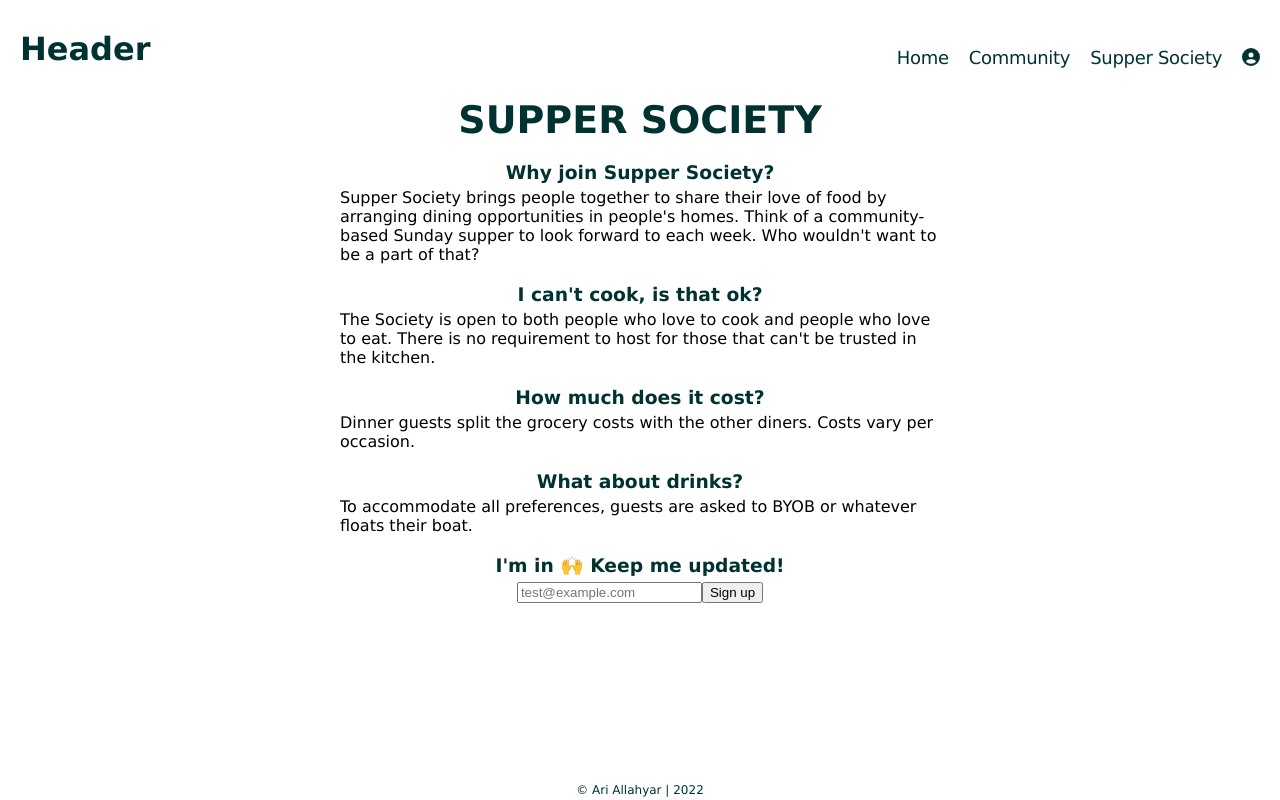
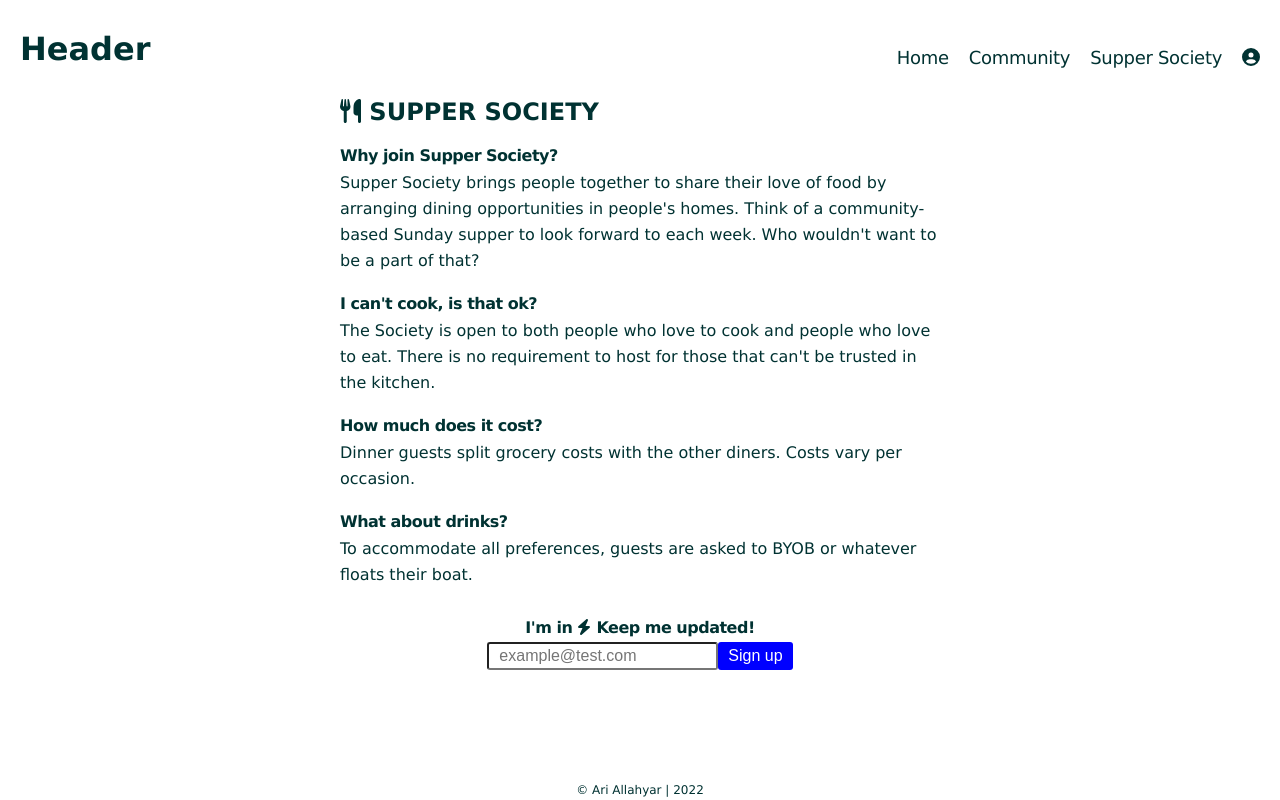
Before and after one commit to ariallahyar/final-front, a React (Create React App) app: page /society in a window 1280 px wide. Built offline with nearby package versions, Linux system fonts and the light colour scheme.

Commit message:
Supper Society styling

```diff
--- a/src/assets/icons.js
+++ b/src/assets/icons.js
@@ -1,7 +1,18 @@
 import { FontAwesomeIcon } from "@fortawesome/react-fontawesome";
-import { faLocationDot, faHome, faCircleUser, faUser } from "@fortawesome/free-solid-svg-icons";
+import {
+  faLocationDot,
+  faHome,
+  faCircleUser,
+  faUser,
+  faRocket,
+  faUtensils,
+	faBolt,
+} from "@fortawesome/free-solid-svg-icons";
 
 export const addressIcon = <FontAwesomeIcon icon={faLocationDot} />;
 export const websiteIcon = <FontAwesomeIcon icon={faHome} />;
 export const profileCircleIcon = <FontAwesomeIcon icon={faCircleUser} />;
 export const profileIcon = <FontAwesomeIcon icon={faUser} />;
+export const awardIcon = <FontAwesomeIcon icon={faRocket} />;
+export const utensilsIcon = <FontAwesomeIcon icon={faUtensils} />;
+export const boltIcon = <FontAwesomeIcon icon={faBolt} />;
--- a/src/components/CommunityPage.js
+++ b/src/components/CommunityPage.js
@@ -1,8 +1,8 @@
 import React, { useEffect, useState } from "react";
 import Recommend from "./Recommend";
-import styled from "styled-components";
 import Login from "./Login";
 import { getRecommendations } from "../api/recommendations";
+import styled from "styled-components";
 
 const Container = styled.div`
   display: grid;
--- a/src/components/Layout.js
+++ b/src/components/Layout.js
@@ -28,6 +28,7 @@ const Footer = styled.footer`
   width: 100%;
   height: 20px;
   color: rgb(0, 50, 50);
+  background-color: white;
   display: flex;
   justify-content: center;
   align-items: center;
--- a/src/components/Login.js
+++ b/src/components/Login.js
@@ -1,6 +1,6 @@
 import React, { useState } from "react";
+import { createAccount, login } from "../api/user-auth";
 import styled from "styled-components";
-import { createAccount, login } from "../api/user-auth";
 
 const Form = styled.form`
   display: flex;
--- a/src/components/Recommend.js
+++ b/src/components/Recommend.js
@@ -1,7 +1,7 @@
 import React, { useState } from "react";
-import styled from "styled-components";
 import Login from "./Login";
 import { sendRecommendation } from "../api/recommendations";
+import styled from "styled-components";
 
 const Form = styled.form`
   display: flex;
@@ -16,7 +16,7 @@ const Recommend = ({ setRecommendations }) => {
   const [website, setWebsite] = useState("");
 
   const token = localStorage.getItem("Token");
-  const user_id = "1234"; // user_id needs to be stored as well?
+  const user_id = localStorage.getItem("ID");
 
   const resetForm = () => {
     setNameOfPlace("");
--- a/src/components/SupperSocietyPage.js
+++ b/src/components/SupperSocietyPage.js
@@ -1,37 +1,75 @@
-import React from "react";
+import React, { useState } from "react";
 import styled from "styled-components";
+import { utensilsIcon, boltIcon, awardIcon } from "../assets/icons";
 
 const Section = styled.section`
   * {
     margin: 0;
-  }
-
-  h2 {
-    font-size: 38px;
-    margin-top: 20px;
-    text-transform: uppercase;
     color: rgb(0, 50, 50);
   }
 
   display: grid;
-  justify-items: center;
   grid-template-columns: 1fr;
-  width: 600px;
+  max-width: 600px;
   margin: 0 auto;
 
+  h2 {
+    margin-top: 20px;
+    text-transform: uppercase;
+  }
+
   h3 {
-    color: rgb(0, 50, 50);
+    font-size: 16px;
+    letter-spacing: -0.5px;
     margin: 20px 0 5px 0;
   }
 
   p {
+    line-height: 26px;
+  }
+
+  input {
+    font-size: 16px;
+    border-radius: 3px;
+    padding: 3px 10px;
+    font-size: 16px;
+  }
+
+  form {
+    margin: 10px 0 20px 0;
+    display: flex;
+    flex-direction: column;
+    align-items: center;
+  }
+
+  button {
+    color: white;
+    background-color: blue;
+    padding: 5px 10px;
+    font-size: 16px;
+    border: none;
+    border-radius: 3px;
   }
 `;
 
+const ThankYou = styled.div`
+  margin: 10px 0 20px 0;
+  display: flex;
+  flex-direction: column;
+  align-items: center;
+`;
+
 const SupperSocietyPage = () => {
+  const [didSubmit, setDidSubmit] = useState(false);
+
+  const handleOnSubmit = (event) => {
+    event.preventDefault();
+    setDidSubmit(!didSubmit);
+  };
+
   return (
     <Section>
-      <h2>Supper Society</h2>
+      <h2>{utensilsIcon} Supper Society</h2>
       <h3>Why join Supper Society?</h3>
       <p>
         Supper Society brings people together to share their love of food by arranging dining
@@ -44,14 +82,22 @@ const SupperSocietyPage = () => {
         requirement to host for those that can't be trusted in the kitchen.
       </p>
       <h3>How much does it cost?</h3>
-      <p>Dinner guests split the grocery costs with the other diners. Costs vary per occasion.</p>
+      <p>Dinner guests split grocery costs with the other diners. Costs vary per occasion.</p>
       <h3>What about drinks?</h3>
       <p>To accommodate all preferences, guests are asked to BYOB or whatever floats their boat.</p>
-      <h3>I'm in 🙌 Keep me updated!</h3>
-      <form>
-        <input id={"signup"} type="email" placeholder="test@example.com" required />
-        <button type="submit">Sign up</button>
-      </form>
+      {didSubmit ? (
+        <ThankYou>
+          <h3>Thanks for signing up {awardIcon} Stay tuned!</h3>
+        </ThankYou>
+      ) : (
+        <form onSubmit={handleOnSubmit}>
+          <h3>I'm in {boltIcon} Keep me updated!</h3>
+          <div>
+            <input id={"signup"} type="email" placeholder="example@test.com" required />
+            <button type="submit">Sign up</button>
+          </div>
+        </form>
+      )}
     </Section>
   );
 };
```
